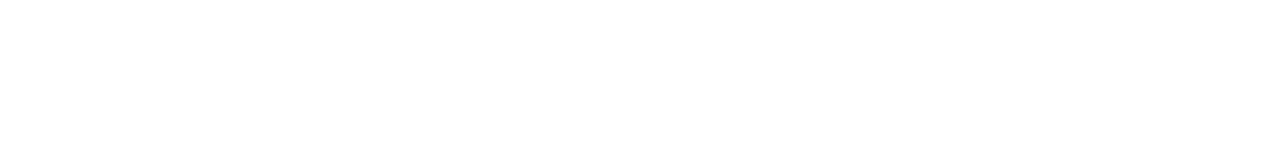
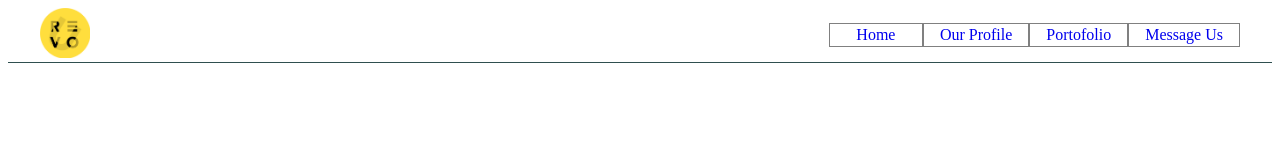
Before and after one commit to revou-fundamental-course/16-oct-23-AndriSW, a plain HTML site: page index.html in a window 1280 px wide. Drawn offline with Linux system fonts and the light colour scheme.

Commit message:
add pictures

```diff
--- a/css/style.css
+++ b/css/style.css
@@ -0,0 +1,32 @@
+.header {
+    display: flex;
+    justify-content: space-between;
+    align-items: center;
+    padding: 0em 2em;
+    border-bottom: 1px solid darkslategrey;
+}
+
+.nav-logo img {
+    max-height: 50px;
+}
+
+.nav {
+    display: flex;
+
+}
+
+.nav-item {
+    padding: 2px 1em;
+    border: 0.5px solid grey;
+    min-width: 60px;
+    text-align: center;
+
+}
+
+.nav-item > a:link {
+    text-decoration: none;
+}
+
+.nav-item :hover {
+    color: gray;
+}
--- a/index.html
+++ b/index.html
@@ -7,7 +7,17 @@
     <link rel="stylesheet" href="./css/style.css">
 </head>
 <body>
-
+    <header class="header">
+        <div class="nav-logo">
+            <img src="./picture/logo revou.png" alt="revou-logo">
+        </div>
+        <div class="nav">
+                <div class="nav-item"><a href="#">Home</a></div>
+                <div class="nav-item"><a href="#">Our Profile</a></div>
+                <div class="nav-item"><a href="#">Portofolio</a></div>
+                <div class="nav-item"><a href="#">Message Us</a></div>
+        </div>
+    </header>
 
     <script src="./js/script.js"></script>
 </body>
```
Also changed, not shown: picture/background.png (added), picture/logo revou.png (added).
